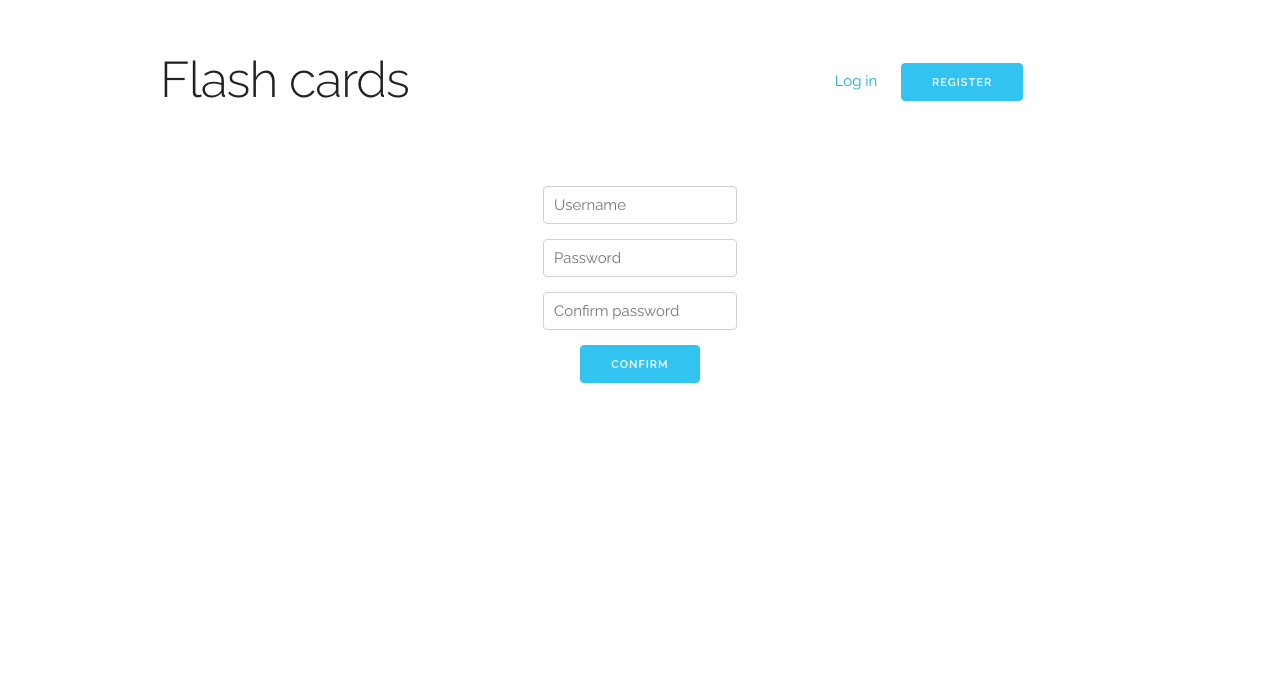
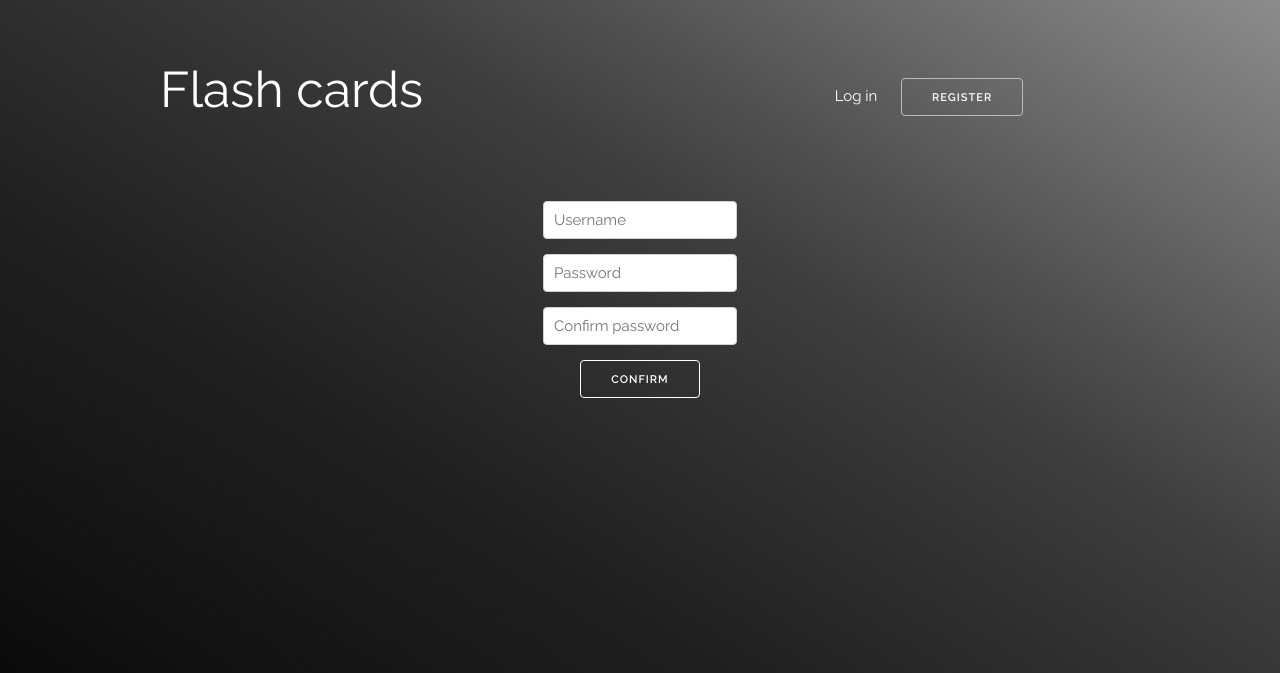
Before and after one commit to MathisDescoteaux/Flash-Cards, a Flask app: page /register in a window 1280 px wide. Shown: the top 673 px of the page. Run offline with Flask 2, Linux system fonts and the light colour scheme.

Commit message:
Register function completed.

```diff
--- a/app.py
+++ b/app.py
@@ -11,7 +11,10 @@ app.config["SESSION_PERMANENT"] = False
 app.config["SESSION_TYPE"] = "filesystem"
 Session(app)
 
-db = sqlite3.connect("flashcards")
+
+def db_connection():
+    db = sqlite3.connect("flashcards")
+    return db
 
 
 @app.after_request
@@ -24,7 +27,7 @@ def after_request(response):
 
 
 @app.route('/')
-def index():  # put application's code here
+def index():
     return render_template("index.html")
 
 
@@ -32,17 +35,19 @@ def index():  # put application's code here
 def register():
     username = request.form.get("username")
     password = request.form.get("password")
-    confirmation = request.form.get("confirmation")
+    confirm = request.form.get("confirm")
     if request.method == "POST":
-
-        if username is None:
-            pass
-        elif password is None:
-            pass
-        elif confirmation is None:
-            pass
-        db.execute("INSERT INTO users (username, hash) VALUES (?, ?)", (username, generate_password_hash(password)))
-        return redirect("/login")
+        db = db_connection()
+        if db.execute("SELECT * FROM users WHERE username = ?", (username,)).fetchall():
+            return render_template("index.html")
+        elif username == "":
+            return render_template("index.html")
+        elif password == "" or confirm == "" or password != confirm:
+            return render_template("index.html")
+        db.execute("INSERT INTO users (username, hash) VALUES(?, ?)", (username, generate_password_hash(password)))
+        db.commit()
+        db.close()
+        return render_template("login.html")
     return render_template("register.html")
 
 
--- a/static/skeleton.css
+++ b/static/skeleton.css
@@ -206,8 +206,8 @@ input[type="submit"].button-primary,
 input[type="reset"].button-primary,
 input[type="button"].button-primary {
   color: #FFF;
-  background-color: #33C3F0;
-  border-color: #33C3F0; }
+  background: None;
+  border-color: #FFF; }
 .button.button-primary:hover,
 button.button-primary:hover,
 input[type="submit"].button-primary:hover,
@@ -219,8 +219,7 @@ input[type="submit"].button-primary:focus,
 input[type="reset"].button-primary:focus,
 input[type="button"].button-primary:focus {
   color: #FFF;
-  background-color: #1EAEDB;
-  border-color: #1EAEDB; }
+  border-color: #888; }
 
 
 /* Forms
--- a/static/style.css
+++ b/static/style.css
@@ -2,8 +2,14 @@
     margin-top: 50px;
 }
 
+#homeAnchor {
+    color: white;
+    text-decoration: none;
+    font-size: 50px;
+}
+
 #nav {
- margin: 13px 0 0 0;
+    margin: 28px 0 0 0;
     alignment: left;
 }
 
@@ -14,6 +20,7 @@
 
 #nav a {
     text-decoration: none;
+    color: white;
 }
 
 
@@ -25,3 +32,8 @@
 form {
     text-align: center;
 }
+
+body {
+    background-image: linear-gradient(to right top, #000000, #0b0b0b, #131313, #191919, #1f1f1f, #292929, #333333, #3e3e3e, #505050, #646464, #787878, #8c8c8c);
+    background-attachment: fixed;
+}
--- a/templates/index.html
+++ b/templates/index.html
@@ -3,7 +3,5 @@
 {% block title %}Home{% endblock %}
 
 {% block main %}
-    <div id="headerImage" class="twelve columns">
-        <img id="flower" src="../static/placeholder.png">
-    </div>
+
 {% endblock %}
--- a/templates/layout.html
+++ b/templates/layout.html
@@ -27,6 +27,11 @@
     <link rel="icon" type="image/png">
 
     <title>Flash cards: {% block title %}{% endblock %}</title>
+
+
+    {% block script %}{% endblock %}
+
+
 </head>
 
 <body><!-- Primary Page Layout
@@ -34,7 +39,7 @@
 
 <div class="container">
     <div class="four columns">
-            <h1>Flash cards</h1>
+        <a id="homeAnchor" href="/">Flash cards</a>
     </div>
 
     {% if session["user_id"] %}
@@ -52,11 +57,10 @@
         <div id="nav" class="three columns offset-by-five">
             <ul id="logout">
                 <li><a href="/login">Log in</a></li>
-                    <li id="register"><a class="button button-primary" href="/register">Register</a></li>
+                <li id="register"><a class="button" href="/register">Register</a></li>
             </ul>
         </div>
     {% endif %}
-    </div>
 </div>
 <main class="container">
     {% block main %}{% endblock %}
--- a/templates/login.html
+++ b/templates/login.html
@@ -4,12 +4,12 @@
 
 {% block main %}
 
-    <form>
+    <form action="/login" method="post">
         <div class="row">
             <input type="text" placeholder="Username" name="username">
         </div>
         <div class="row">
-            <input type="text" placeholder="Password" name="password">
+            <input type="password" placeholder="Password" name="password">
         </div>
         <button class="button-primary">Confirm</button>
     </form>
--- a/templates/register.html
+++ b/templates/register.html
@@ -4,15 +4,15 @@
 
 {% block main %}
 
-    <form>
+    <form action="/register" method="post">
         <div class="row">
             <input type="text" placeholder="Username" name="username">
         </div>
         <div class="row">
-            <input type="text" placeholder="Password" name="password">
+            <input type="password" placeholder="Password" name="password">
         </div>
         <div class="row">
-            <input type="text" placeholder="Confirm password" name="confirm">
+            <input type="password" placeholder="Confirm password" name="confirm">
         </div>
         <button class="button-primary">Confirm</button>
     </form>
```
Lines whose indentation alone changed are shown as unchanged.
